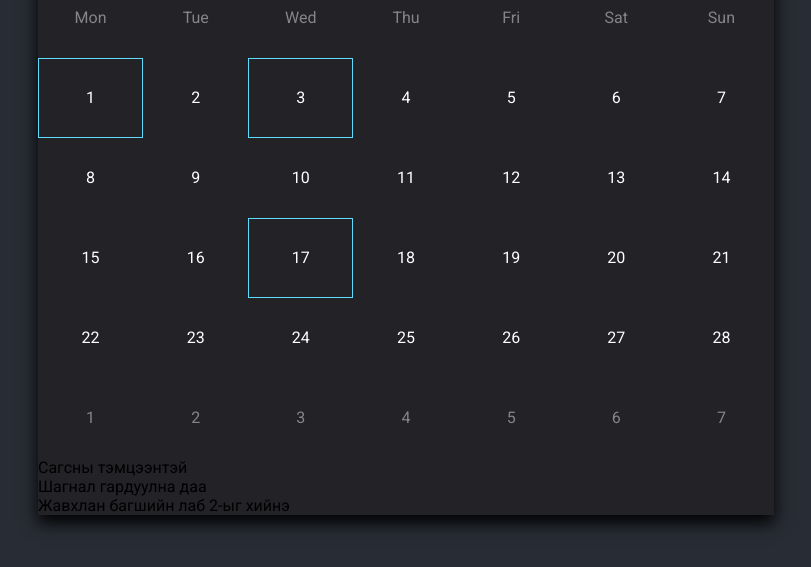
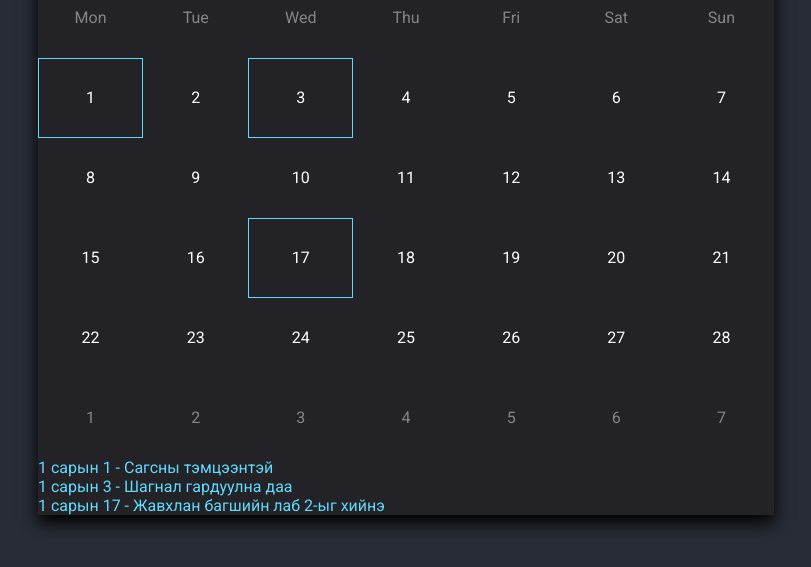
Before and after one commit to Batnaidan/web-programming-lab-2, a plain HTML site: page index.html in a window 1280 px wide. Shown: the part 183-750 px from the top of the page, without its empty margins (234-1045 px from the left). Drawn offline with Linux system fonts and the light colour scheme.

Commit message:
styling Events

```diff
--- a/index.html
+++ b/index.html
@@ -28,7 +28,7 @@
             </div>
             <div class="day days"></div>
         </div>
-        <div class="events"></div>
+        <div class="listed-events"></div>
     </div>
     <script src="index.js"></script>
 </body>
--- a/index.js
+++ b/index.js
@@ -63,7 +63,9 @@ function printCalendar() {
   }
   for (let i = 1; i <= dayofCurrentMonth.getDate(); i++) {
     if (calendar2021[monthName][i]) {
-      events += `<div>${calendar2021[monthName][i]}</div>`;
+      events += `<div>${date.getMonth()} сарын ${i} - ${
+        calendar2021[monthName][i]
+      }</div>`;
       days += `<div class="currentMonth event">${i}</div>`;
     } else {
       days += `<div class="currentMonth">${i}</div>`;
@@ -74,7 +76,7 @@ function printCalendar() {
     days += `<div>${i}</div>`;
   }
   document.querySelector('.days').innerHTML = days;
-  document.querySelector('.events').innerHTML = events;
+  document.querySelector('.listed-events').innerHTML = events;
 }
 printCalendar();
 function printNextMonth() {
--- a/style.css
+++ b/style.css
@@ -26,7 +26,6 @@ body {
   text-transform: uppercase;
   font-weight: 500;
 }
-
 .day {
   display: flex;
   flex-wrap: wrap;
@@ -46,6 +45,13 @@ body {
 .event {
   border: 1px solid#61dafb;
 }
+.listed-events {
+  display: flex;
+  flex-direction: column;
+  justify-content: center;
+  align-items: flex-start;
+  color: #61dafb;
+}
 .currentMonth {
   color: rgba(255, 255, 255, 1) !important;
 }
```
